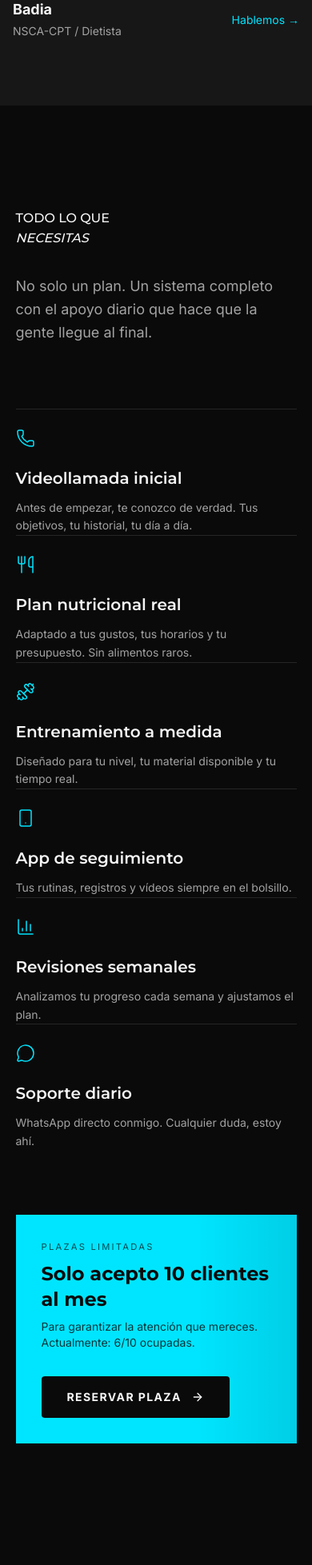
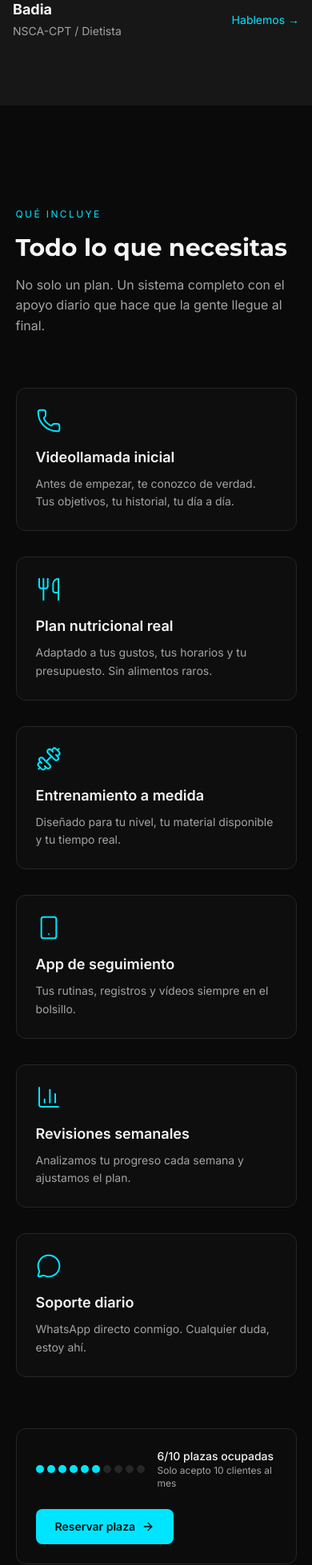
Before and after one commit to Peeps11/lyftz, a Next.js app: page / in a window 390 px wide. Shown: the part 1929-3886 px from the top of the page at 80% size. Built offline with nearby package versions, Linux system fonts and the light colour scheme.

Commit message:
feat: enhance scroll animations and layout adjustments
Update features with scroll-triggered animations and refined layout
for limited spaces banner, client grid, and testimonials.

```diff
--- a/components/features-section.tsx
+++ b/components/features-section.tsx
@@ -1,5 +1,6 @@
 'use client'
 
+import { useEffect, useRef } from 'react'
 import Link from 'next/link'
 import { Phone, Utensils, Dumbbell, Smartphone, BarChart3, MessageCircle, ArrowRight } from 'lucide-react'
 
@@ -37,68 +38,91 @@ const features = [
 ]
 
 export function FeaturesSection() {
+  const sectionRef = useRef<HTMLElement>(null)
+
+  useEffect(() => {
+    const observer = new IntersectionObserver(
+      (entries) => {
+        entries.forEach((entry) => {
+          if (entry.isIntersecting) {
+            entry.target.classList.add('animate-in')
+          }
+        })
+      },
+      { threshold: 0.1, rootMargin: '0px 0px -50px 0px' }
+    )
+
+    const elements = sectionRef.current?.querySelectorAll('.scroll-reveal')
+    elements?.forEach((el) => observer.observe(el))
+
+    return () => observer.disconnect()
+  }, [])
+
   return (
-    <section id="incluye" className="py-32 px-[5%]">
-      <div className="max-w-[1400px] mx-auto">
-        {/* Editorial header */}
-        <div className="mb-20 reveal">
-          <h2 className="text-editorial-sm font-display uppercase mb-8">
-            Todo lo que<br />
-            <em className="text-accent-italic">necesitas</em>
+    <section id="incluye" ref={sectionRef} className="py-24 px-[5%] bg-background">
+      <div className="max-w-[1200px] mx-auto">
+        {/* Header */}
+        <div className="mb-16 scroll-reveal opacity-0 translate-y-8 transition-all duration-700">
+          <span className="text-xs tracking-[0.2em] uppercase text-primary mb-4 block">Qué incluye</span>
+          <h2 className="text-3xl md:text-4xl font-display font-bold text-foreground mb-4">
+            Todo lo que necesitas
           </h2>
-          <p className="text-muted-foreground max-w-[500px] text-lg leading-relaxed">
+          <p className="text-muted-foreground max-w-[500px]">
             No solo un plan. Un sistema completo con el apoyo diario que hace que la gente llegue al final.
           </p>
         </div>
 
-        {/* Horizontal scroll features on mobile, grid on desktop */}
-        <div className="horizontal-scroll lg:grid lg:grid-cols-3 lg:gap-8 mb-20">
+        {/* Features Grid - 2x3 */}
+        <div className="grid grid-cols-1 md:grid-cols-2 lg:grid-cols-3 gap-8 mb-16">
           {features.map((feature, index) => (
             <div
               key={index}
-              className="reveal min-w-[280px] lg:min-w-0 group"
-              style={{ transitionDelay: `${index * 0.1}s` }}
+              className="scroll-reveal opacity-0 translate-y-8 transition-all duration-700 group p-6 rounded-xl border border-border bg-secondary/30 hover:border-primary/50 hover:bg-secondary/50"
+              style={{ transitionDelay: `${index * 100}ms` }}
             >
-              <div className="border-t border-border pt-6 h-full">
-                <feature.icon className="w-6 h-6 text-primary mb-6" strokeWidth={1.5} />
-                <h3 className="text-xl font-display font-semibold text-foreground mb-3 group-hover:text-primary transition-colors">
+              <feature.icon className="w-8 h-8 text-primary mb-4" strokeWidth={1.5} />
+              <h3 className="text-lg font-semibold text-foreground mb-2 group-hover:text-primary transition-colors">
                 {feature.title}
               </h3>
-                <p className="text-muted-foreground text-sm leading-relaxed">
+              <p className="text-sm text-muted-foreground leading-relaxed">
                 {feature.description}
               </p>
-              </div>
             </div>
           ))}
         </div>
 
-        {/* CTA Banner - editorial style */}
-        <div className="reveal relative overflow-hidden">
-          <div className="bg-primary text-primary-foreground p-8 md:p-12 flex flex-col md:flex-row items-start md:items-center justify-between gap-8">
+        {/* Plazas limitadas - sutil, integrado */}
+        <div className="scroll-reveal opacity-0 translate-y-8 transition-all duration-700 flex flex-col sm:flex-row items-start sm:items-center justify-between gap-6 p-6 rounded-xl border border-border bg-secondary/20">
+          <div className="flex items-center gap-4">
+            <div className="flex gap-1">
+              {[...Array(10)].map((_, i) => (
+                <span
+                  key={i}
+                  className={`w-2.5 h-2.5 rounded-full ${i < 6 ? 'bg-primary' : 'bg-muted border border-border'}`}
+                />
+              ))}
+            </div>
             <div>
-              <span className="text-[0.7rem] tracking-[0.2em] uppercase opacity-70 mb-2 block">
-                Plazas limitadas
-              </span>
-              <h3 className="text-2xl md:text-3xl font-display font-bold mb-2">
-                Solo acepto 10 clientes al mes
-              </h3>
-              <p className="opacity-80 text-sm">
-                Para garantizar la atención que mereces. Actualmente: 6/10 ocupadas.
-              </p>
+              <p className="text-sm font-medium text-foreground">6/10 plazas ocupadas</p>
+              <p className="text-xs text-muted-foreground">Solo acepto 10 clientes al mes</p>
+            </div>
           </div>
           <Link
             href="#contacto"
-              className="glow-effect inline-flex items-center gap-3 bg-background text-foreground px-8 py-4 text-sm font-bold tracking-[0.1em] uppercase rounded-[4px] group shrink-0"
+            className="inline-flex items-center gap-2 bg-primary text-primary-foreground px-6 py-3 text-sm font-semibold rounded-lg hover:bg-primary/90 transition-colors group"
           >
             Reservar plaza
             <ArrowRight className="w-4 h-4 group-hover:translate-x-1 transition-transform" />
           </Link>
         </div>
+      </div>
 
-          {/* Decorative elements */}
-          <div className="absolute top-0 right-0 w-32 h-full bg-gradient-to-l from-black/10 to-transparent pointer-events-none" />
-        </div>
-      </div>
+      <style jsx>{`
+        .scroll-reveal.animate-in {
+          opacity: 1;
+          transform: translateY(0);
+        }
+      `}</style>
     </section>
   )
 }
--- a/components/transformations-section.tsx
+++ b/components/transformations-section.tsx
@@ -1,33 +1,28 @@
 'use client'
 
-import { useRef } from 'react'
+import { useEffect, useRef } from 'react'
 import Image from 'next/image'
-import { ChevronLeft, ChevronRight } from 'lucide-react'
 
 const transformations = [
   {
     id: 1,
     image: 'https://hebbkx1anhila5yf.public.blob.vercel-storage.com/TheJohnKnee%20%20What%20a%20difference%20a%20year%20can%20do%20_TransformationTuesday-cRxnRamIU2X9tWeS0ZmgSRHjHvvL2W.jpg',
-    label: 'Cliente 01',
-    year: '2024',
+    name: 'Cliente 1',
   },
   {
     id: 2,
     image: 'https://hebbkx1anhila5yf.public.blob.vercel-storage.com/Feel%20Light%2C%20Confident%20%26%20Beautiful%20in%20Your%20Own%20Body%20Again%20%E2%9C%A8%EF%B8%8F%20%281%29-2F9nMgiamgQ6iK5PJTep0VGjEfL28A.jpg',
-    label: 'Cliente 02',
-    year: '2024',
+    name: 'Cliente 2',
   },
   {
     id: 3,
     image: 'https://hebbkx1anhila5yf.public.blob.vercel-storage.com/descarga%20%282%29%20%281%29-flyzuP4UGTSguyrTYyaA1XKjud6Lui.jpg',
-    label: 'Cliente 03',
-    year: '2023',
+    name: 'Cliente 3',
   },
   {
     id: 4,
     image: 'https://hebbkx1anhila5yf.public.blob.vercel-storage.com/descarga%20%281%29%20%281%29-5smxl0jVZ5slAaAh8b6Uqi7XJnwbyA.jpg',
-    label: 'Cliente 04',
-    year: '2023',
+    name: 'Cliente 4',
   },
 ]
 
@@ -53,120 +48,105 @@ const testimonials = [
 ]
 
 export function TransformationsSection() {
-  const scrollRef = useRef<HTMLDivElement>(null)
+  const sectionRef = useRef<HTMLElement>(null)
 
-  const scroll = (direction: 'left' | 'right') => {
-    if (scrollRef.current) {
-      const scrollAmount = 400
-      scrollRef.current.scrollBy({
-        left: direction === 'left' ? -scrollAmount : scrollAmount,
-        behavior: 'smooth'
-      })
-    }
-  }
+  useEffect(() => {
+    const observer = new IntersectionObserver(
+      (entries) => {
+        entries.forEach((entry) => {
+          if (entry.isIntersecting) {
+            entry.target.classList.add('animate-in')
+          }
+        })
+      },
+      { threshold: 0.1, rootMargin: '0px 0px -50px 0px' }
+    )
+
+    const elements = sectionRef.current?.querySelectorAll('.scroll-reveal')
+    elements?.forEach((el) => observer.observe(el))
+
+    return () => observer.disconnect()
+  }, [])
 
   return (
-    <section id="resultados" className="py-32">
-      {/* Editorial header */}
-      <div className="px-[5%] mb-16 max-w-[1400px] mx-auto reveal">
-        <h2 className="text-editorial-sm font-display uppercase">
-          <em className="text-accent-italic">Resultados</em> reales
-        </h2>
-      </div>
-
-      {/* Horizontal scroll photos - editorial style like Lando's helmets */}
-      <div className="relative mb-20">
-        {/* Scroll controls */}
-        <div className="absolute top-1/2 -translate-y-1/2 left-4 z-10">
-          <button
-            onClick={() => scroll('left')}
-            className="w-12 h-12 rounded-full bg-background/80 backdrop-blur border border-border flex items-center justify-center text-foreground hover:border-primary hover:text-primary transition-colors"
-          >
-            <ChevronLeft className="w-5 h-5" />
-          </button>
-        </div>
-        <div className="absolute top-1/2 -translate-y-1/2 right-4 z-10">
-          <button
-            onClick={() => scroll('right')}
-            className="w-12 h-12 rounded-full bg-background/80 backdrop-blur border border-border flex items-center justify-center text-foreground hover:border-primary hover:text-primary transition-colors"
-          >
-            <ChevronRight className="w-5 h-5" />
-          </button>
+    <section id="resultados" ref={sectionRef} className="py-24 px-[5%] bg-secondary/30">
+      <div className="max-w-[1200px] mx-auto">
+        {/* Header */}
+        <div className="mb-12 scroll-reveal opacity-0 translate-y-8 transition-all duration-700">
+          <span className="text-xs tracking-[0.2em] uppercase text-primary mb-4 block">Resultados</span>
+          <h2 className="text-3xl md:text-4xl font-display font-bold text-foreground">
+            Transformaciones reales
+          </h2>
         </div>
 
-        {/* Photos container */}
-        <div
-          ref={scrollRef}
-          className="horizontal-scroll px-[5%] gap-6"
-        >
+        {/* Photos Grid - 2 rows, 2 columns */}
+        <div className="grid grid-cols-2 gap-4 md:gap-6 mb-16">
           {transformations.map((item, index) => (
             <div
               key={item.id}
-              className="reveal image-hover"
-              style={{ transitionDelay: `${index * 0.1}s` }}
+              className="scroll-reveal opacity-0 translate-y-8 transition-all duration-700 group"
+              style={{ transitionDelay: `${index * 150}ms` }}
             >
-              <div className="relative w-[300px] md:w-[350px] aspect-[3/4] rounded-lg overflow-hidden border border-border">
+              <div className="relative aspect-[4/5] rounded-xl overflow-hidden border border-border">
                 <Image
                   src={item.image}
-                  alt={item.label}
+                  alt={item.name}
                   fill
-                  className="object-cover"
-                  sizes="350px"
+                  className="object-cover group-hover:scale-105 transition-transform duration-500"
+                  sizes="(max-width: 768px) 50vw, 300px"
                 />
               </div>
-              <div className="mt-4 flex justify-between items-center">
-                <span className="text-sm text-foreground">{item.label}</span>
-                <span className="text-sm text-primary">{item.year}</span>
+            </div>
+          ))}
+        </div>
+
+        {/* Divider */}
+        <div className="border-t border-border mb-16" />
+
+        {/* Testimonials Header */}
+        <div className="mb-8 scroll-reveal opacity-0 translate-y-8 transition-all duration-700">
+          <span className="text-xs tracking-[0.2em] uppercase text-primary mb-4 block">Testimonios</span>
+          <h3 className="text-2xl font-display font-bold text-foreground">
+            Lo que dicen
+          </h3>
+        </div>
+
+        {/* Testimonials - smaller text */}
+        <div className="grid grid-cols-1 md:grid-cols-3 gap-6">
+          {testimonials.map((testi, index) => (
+            <div
+              key={index}
+              className="scroll-reveal opacity-0 translate-y-8 transition-all duration-700 p-5 rounded-xl border border-border bg-background/50"
+              style={{ transitionDelay: `${index * 150}ms` }}
+            >
+              <div className="flex items-center gap-1 text-primary text-[10px] mb-3">
+                {[...Array(5)].map((_, i) => (
+                  <span key={i}>★</span>
+                ))}
+              </div>
+              <p className="text-sm text-muted-foreground leading-relaxed mb-4">
+                &ldquo;{testi.quote}&rdquo;
+              </p>
+              <div className="flex items-center gap-2">
+                <div className="w-8 h-8 rounded-full bg-primary/10 border border-primary/30 flex items-center justify-center text-xs font-semibold text-primary">
+                  {testi.initials}
+                </div>
+                <div>
+                  <p className="text-xs font-medium text-foreground">{testi.name}</p>
+                  <p className="text-[10px] text-muted-foreground">{testi.meta}</p>
+                </div>
               </div>
             </div>
           ))}
         </div>
       </div>
 
-      {/* Divider line */}
-      <div className="max-w-[1400px] mx-auto px-[5%] mb-20">
-        <div className="border-t border-border" />
-      </div>
-
-      {/* Testimonials - editorial style */}
-      <div className="px-[5%] max-w-[1400px] mx-auto">
-        <div className="mb-12 reveal">
-          <span className="text-[0.7rem] tracking-[0.2em] uppercase text-primary block mb-4">
-            Testimonios
-          </span>
-          <h3 className="text-editorial-sm font-display uppercase">
-            Lo que <em className="text-accent-italic">dicen</em>
-          </h3>
-        </div>
-
-        <div className="grid grid-cols-1 md:grid-cols-3 gap-8">
-          {testimonials.map((testi, index) => (
-            <div
-              key={index}
-              className="reveal border-t border-border pt-8"
-              style={{ transitionDelay: `${index * 0.15}s` }}
-            >
-              <div className="flex items-center gap-1 text-primary text-xs mb-6">
-                {[...Array(5)].map((_, i) => (
-                  <span key={i}>★</span>
-                ))}
-              </div>
-              <p className="quote-editorial text-lg mb-8">
-                &ldquo;{testi.quote}&rdquo;
-              </p>
-              <div className="flex items-center gap-3">
-                <div className="w-10 h-10 rounded-full bg-primary/10 border border-primary/30 flex items-center justify-center text-sm font-semibold text-primary">
-                  {testi.initials}
-                </div>
-                <div>
-                  <p className="text-sm font-medium text-foreground">{testi.name}</p>
-                  <p className="text-xs text-muted-foreground">{testi.meta}</p>
-                </div>
-              </div>
-            </div>
-          ))}
-        </div>
-      </div>
+      <style jsx>{`
+        .scroll-reveal.animate-in {
+          opacity: 1;
+          transform: translateY(0);
+        }
+      `}</style>
     </section>
   )
 }
```
Lines whose indentation alone changed are shown as unchanged.
